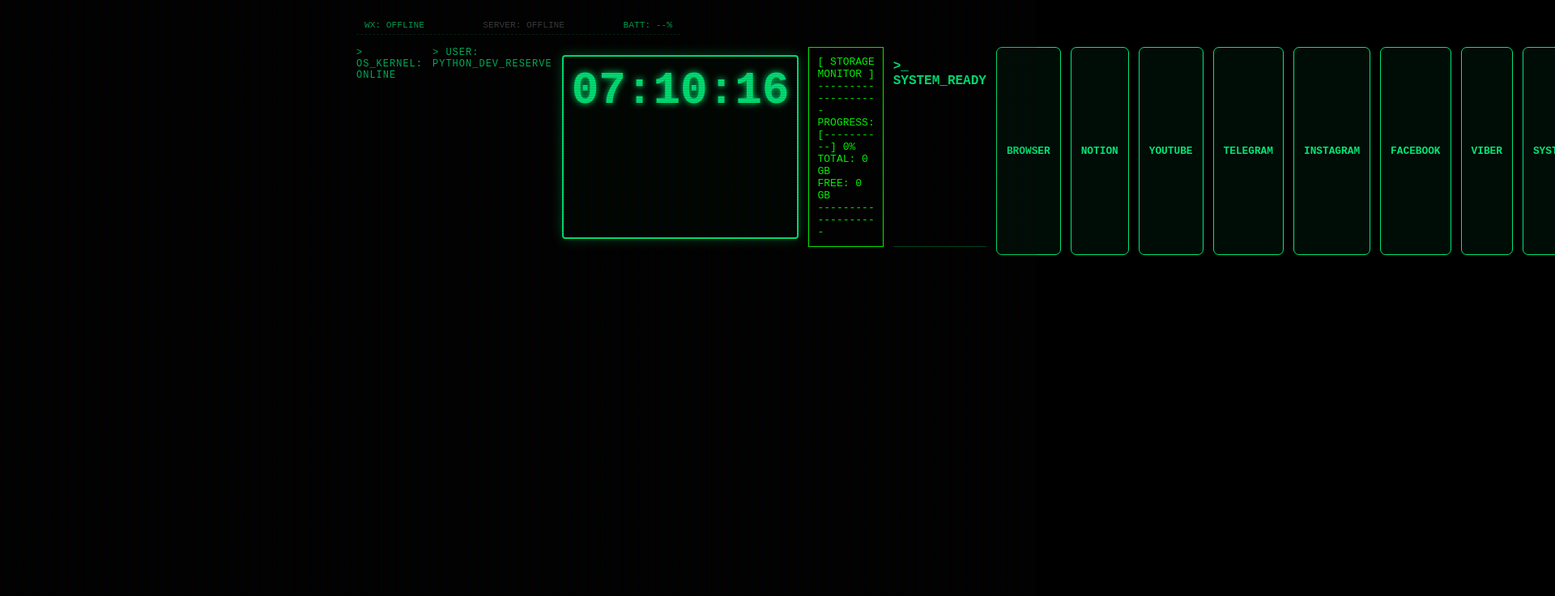
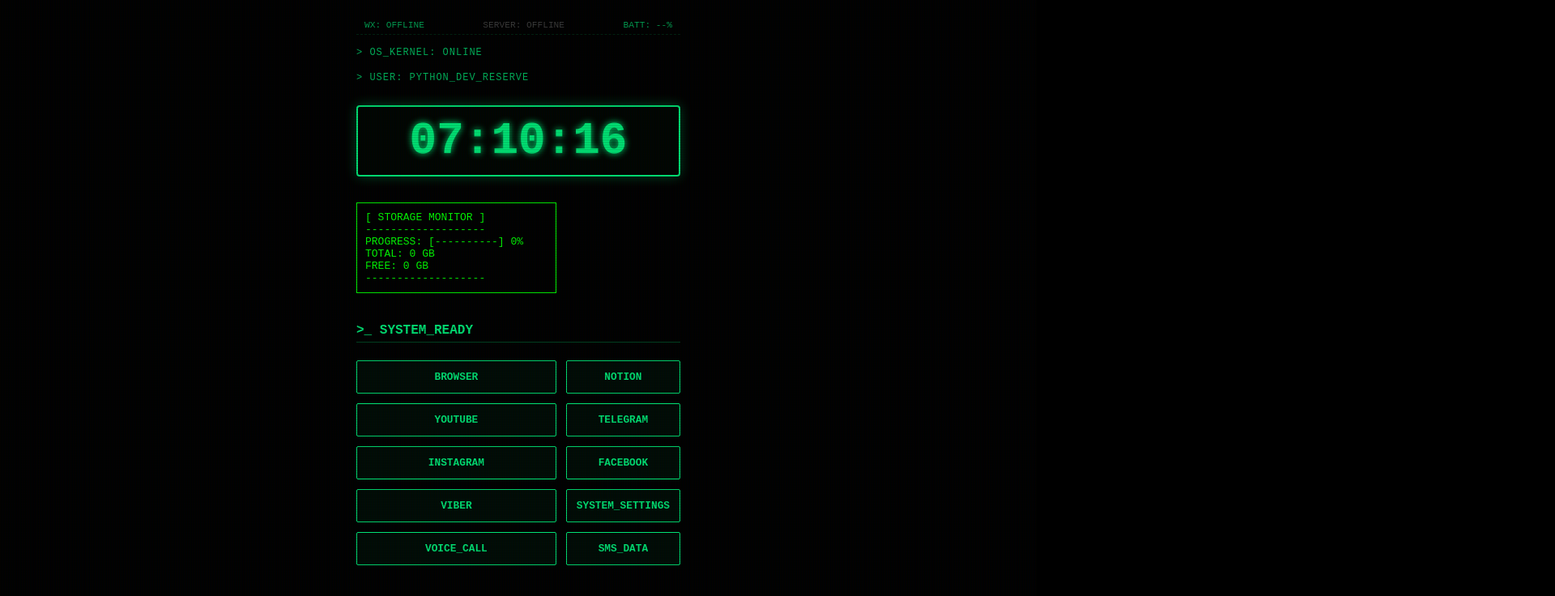
Before and after one commit to Maks-Onyshchenko13051927101261/zen_sloth, a website: page index.html in a window 1280 px wide. Shown: the top 736 px of the page at 81% size, 1920 px wide, since content can reach past the window. Drawn offline with Linux system fonts and the light colour scheme; no server answers.

Commit message:
style: styles.css

```diff
--- a/zen/style.css
+++ b/zen/style.css
@@ -29,7 +29,8 @@ body::after {
 .container {
     width: 100%;
     max-width: 400px;
-    display: flex;
+    display: grid;
+    grid-template-columns: 1fr;
     gap: 12px;
     z-index: 5;
 }
@@ -75,12 +76,11 @@ h3 {
     text-decoration: none;
     color: #00e676;
     text-align: center;
-    border-radius: 7px;
+    border-radius: 2px;
     transition: 0.1s;
     text-transform: uppercase;
     font-weight: bold;
     font-size: 0.8rem;
-    width: 100%;
     background: rgba(0, 230, 118, 0.05);
 }
 
```
